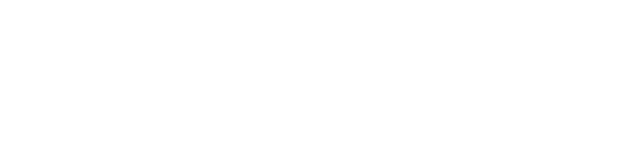
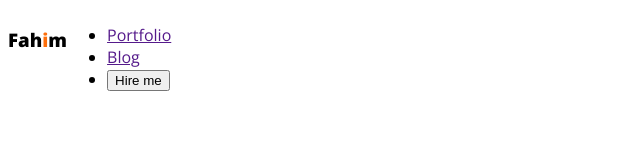
Before and after one commit to mdfahim123123/web-dev-portfolio, a plain HTML site: page index.html in a window 1280 px wide. Shown: the whole page, without its empty margins (0-640 px from the left). Drawn offline with nearby package versions, Linux system fonts and the light colour scheme.

Commit message:
added my header part

```diff
--- a/index.html
+++ b/index.html
@@ -4,9 +4,24 @@
     <meta charset="UTF-8">
     <meta name="viewport" content="width=device-width, initial-scale=1.0">
     <title>Web Developer Portfolio</title>
+    <link rel="preconnect" href="https://fonts.googleapis.com">
+<link rel="preconnect" href="https://fonts.gstatic.com" crossorigin>
+<link href="https://fonts.googleapis.com/css2?family=Open+Sans:ital,wght@0,300..800;1,300..800&display=swap" rel="stylesheet">
+    <link rel="stylesheet" href="styles/portfolio.css">
+
 </head>
-<body>
+<body class="open-sans-normal">
     <header>
+        <nav>
+            <h3 class="nav-title">Fah<span class="text-primary">i</span>m</h3>
+
+            <ul>
+                <li><a href="">Portfolio</a></li>
+                <li><a href="">Blog</a></li>
+                <li><a href=""><button>Hire me</button></a></li>
+                </ul>
+
+        </nav>
 
     </header>
     <main>
--- /dev/null
+++ b/styles/portfolio.css
@@ -0,0 +1,29 @@
+
+
+.open-sans-normal {
+  font-family: "Open Sans", sans-serif;
+  font-optical-sizing: auto;
+
+  font-style: normal;
+  font-variation-settings:
+    "wdth" 100;
+}
+
+.text-primary{
+    color: #FD6E0A;
+}
+
+/* nav styles */
+nav{
+    display: flex;
+
+}
+
+.nav-title{
+    font-weight: 800;
+    font: size 45px;
+}
+
+
+
+nav{
```
